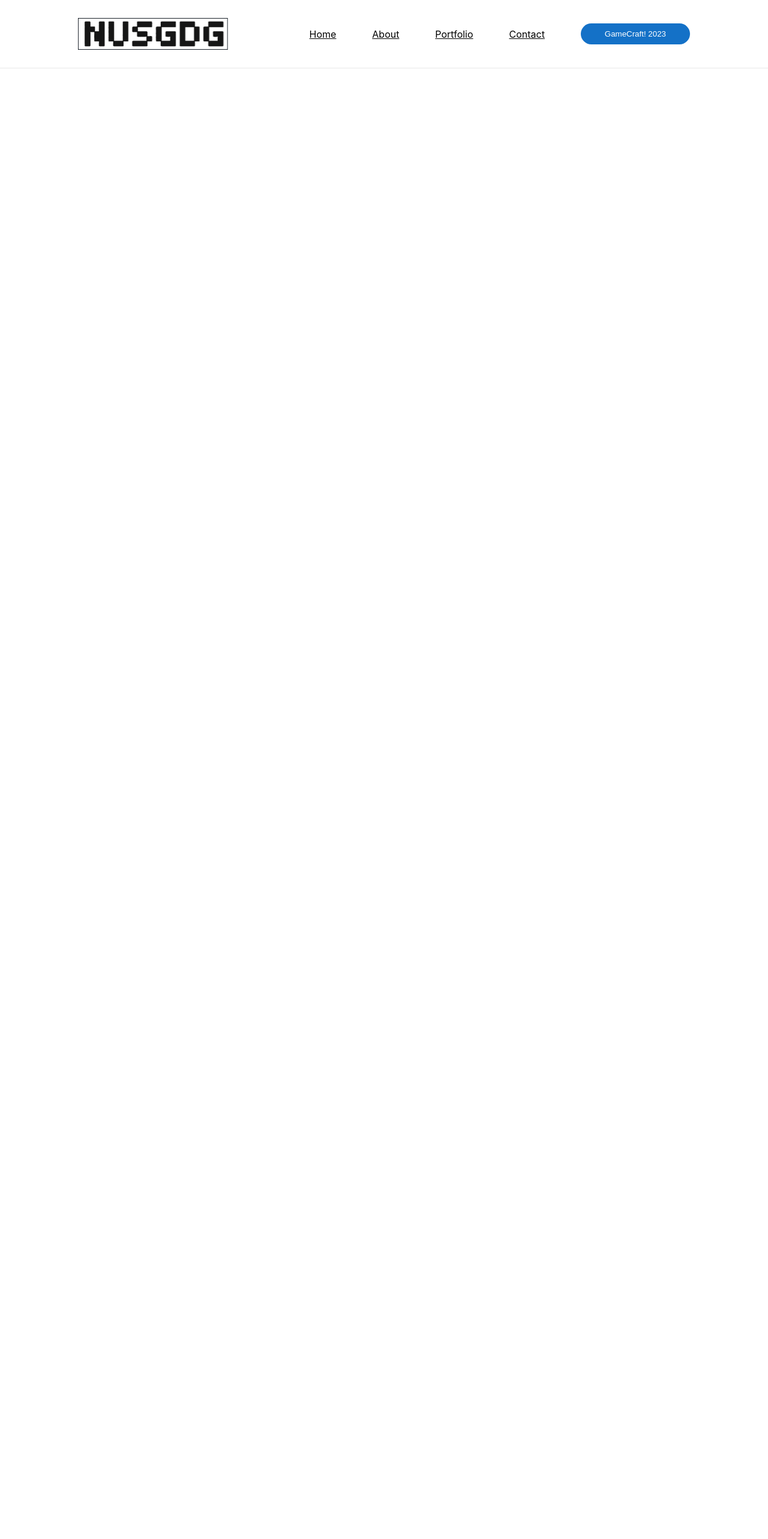
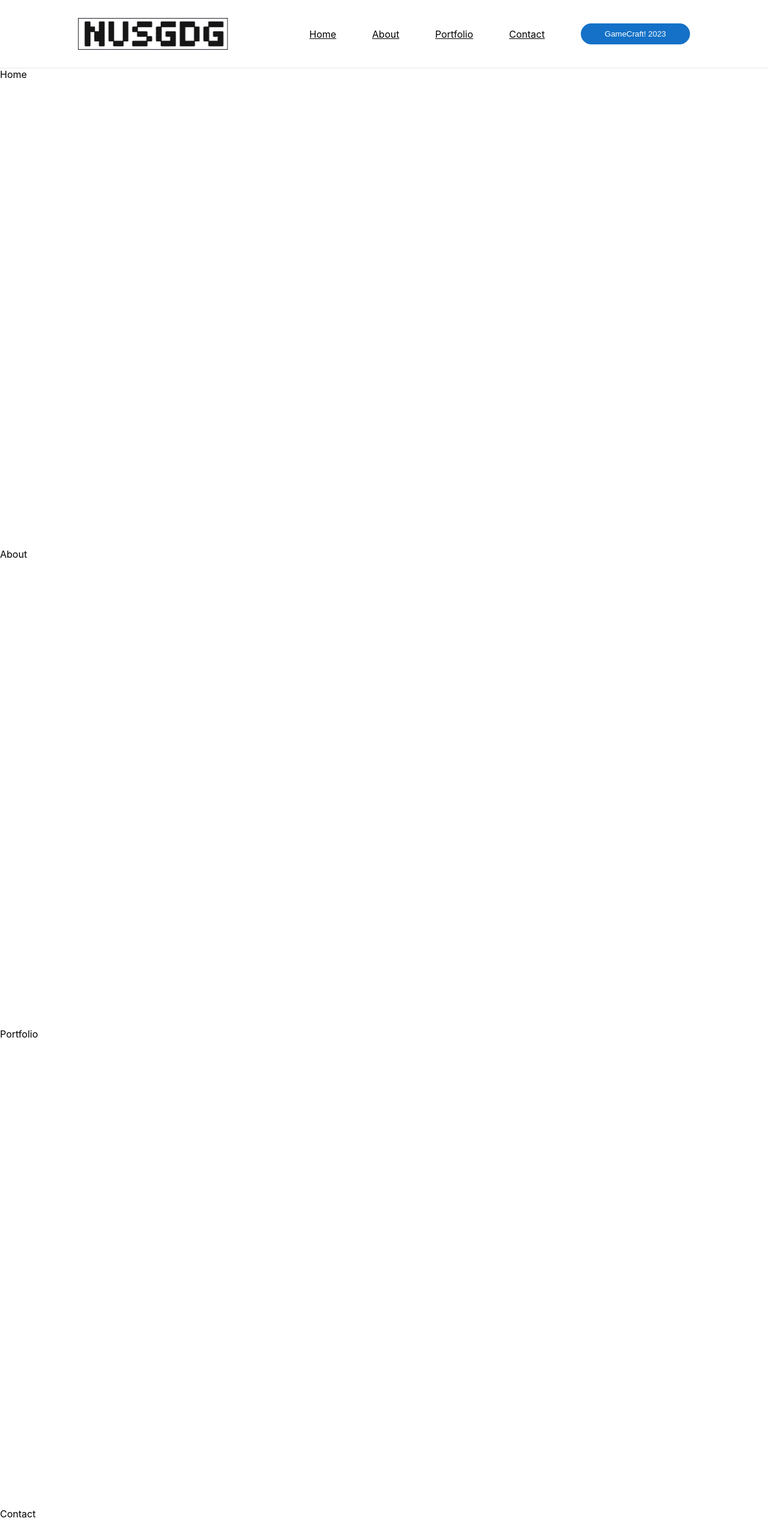
Before and after one commit to nus-gdg/nus-gdg.github.io, a React (Create React App) app in the folder new/: page / in a window 1280 px wide. Shown: the top 2566 px of the page at 60% size. Before the commit the page ends 800 px from the top, so only its background shows below. Built offline with nearby package versions, Linux system fonts and the light colour scheme.

Commit message:
Fix SCSS code & add empty sections

```diff
--- a/new/src/App.scss
+++ b/new/src/App.scss
@@ -1,2 +1,6 @@
-@import './components/button/button.scss';
-@import './components/nav/nav.scss';
+@import "./components/button/button.scss";
+@import "./components/nav/nav.scss";
+@import "./sections/about/about.scss";
+@import "./sections/contact/contact.scss";
+@import "./sections/home/home.scss";
+@import "./sections/portfolio/portfolio.scss";
--- a/new/src/App.tsx
+++ b/new/src/App.tsx
@@ -1,8 +1,20 @@
 import "./App.scss";
 import Nav from "./components/nav/nav";
+import About from "./sections/about/about";
+import Contact from "./sections/contact/contact";
+import Home from "./sections/home/home";
+import Portfolio from "./sections/portfolio/portfolio";
 
 const App = (): JSX.Element => {
-  return <Nav />;
+  return (
+    <div>
+      <Nav />
+      <Home />
+      <About />
+      <Portfolio />
+      <Contact />
+    </div>
+  );
 };
 
 export default App;
--- a/new/src/components/button/button.scss
+++ b/new/src/components/button/button.scss
@@ -1,5 +1,5 @@
 .button {
-  background-color: #1471C7;
+  background-color: #1471c7;
   border: none;
   padding: 10px 40px;
   border-radius: 50vh;
--- a/new/src/index.css
+++ b/new/src/index.css
@@ -11,3 +11,7 @@ code {
   font-family: source-code-pro, Menlo, Monaco, Consolas, 'Courier New',
     monospace;
 }
+
+html {
+  scroll-behavior: smooth;
+}
--- /dev/null
+++ b/new/src/sections/about/about.tsx
@@ -0,0 +1,9 @@
+const About = (): JSX.Element => {
+  return (
+    <div id="about">
+      <div style={{ height: "100vh" }}>About</div> {/* Replace */}
+    </div>
+  );
+};
+
+export default About;
--- /dev/null
+++ b/new/src/sections/contact/contact.tsx
@@ -0,0 +1,9 @@
+const Contact = (): JSX.Element => {
+  return (
+    <div id="contact">
+      <div style={{ height: "100vh" }}>Contact</div> {/* Replace */}
+    </div>
+  );
+};
+
+export default Contact;
--- /dev/null
+++ b/new/src/sections/home/home.tsx
@@ -0,0 +1,9 @@
+const Home = (): JSX.Element => {
+  return (
+    <div id="home">
+      <div style={{ height: "100vh" }}>Home</div> {/* Replace */}
+    </div>
+  );
+};
+
+export default Home;
--- /dev/null
+++ b/new/src/sections/portfolio/portfolio.tsx
@@ -0,0 +1,9 @@
+const Portfolio = (): JSX.Element => {
+  return (
+    <div id="portfolio">
+      <div style={{ height: "100vh" }}>Portfolio</div> {/* Replace */}
+    </div>
+  );
+};
+
+export default Portfolio;
```
Also changed, not shown: new/src/sections/about/about.scss (added), new/src/sections/contact/contact.scss (added), new/src/sections/home/home.scss (added), new/src/sections/portfolio/portfolio.scss (added).
